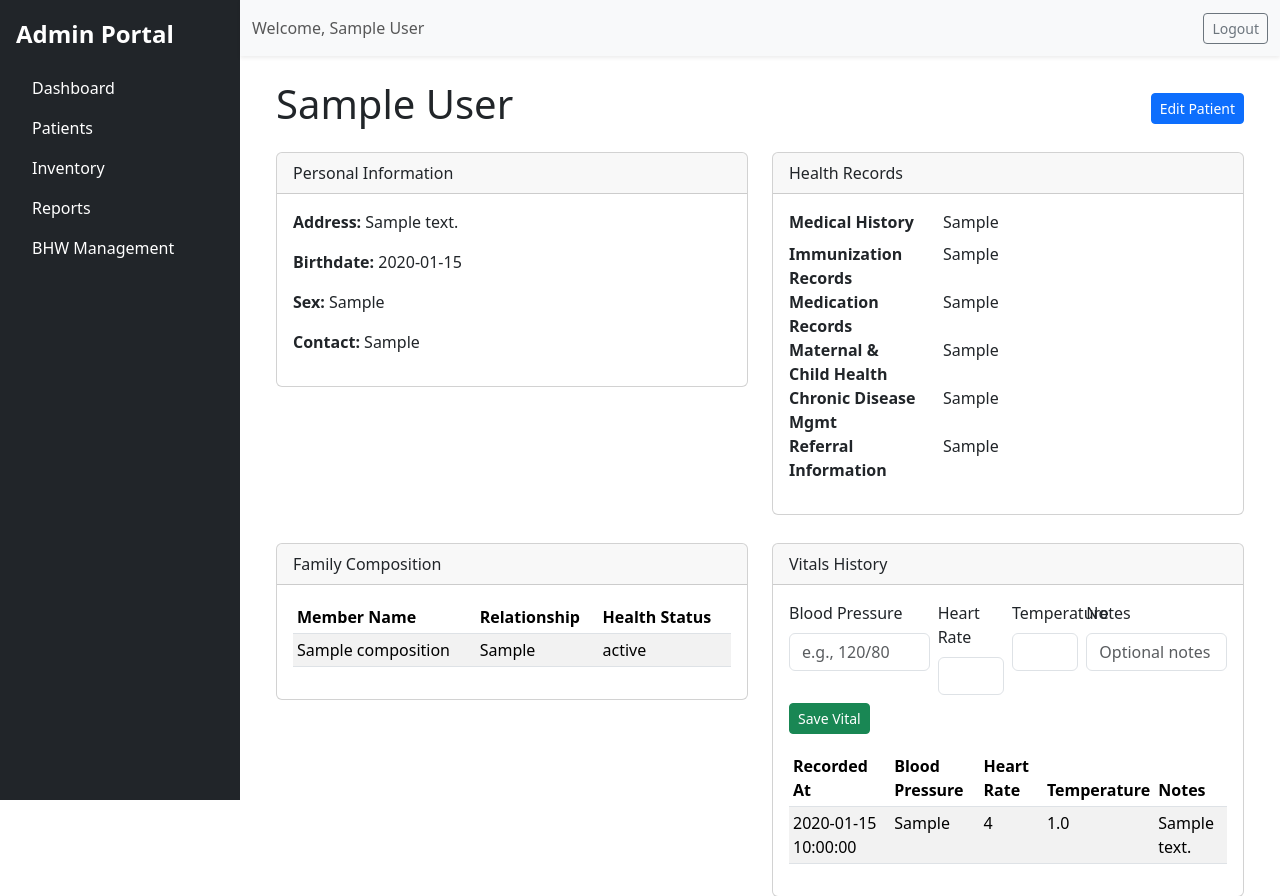
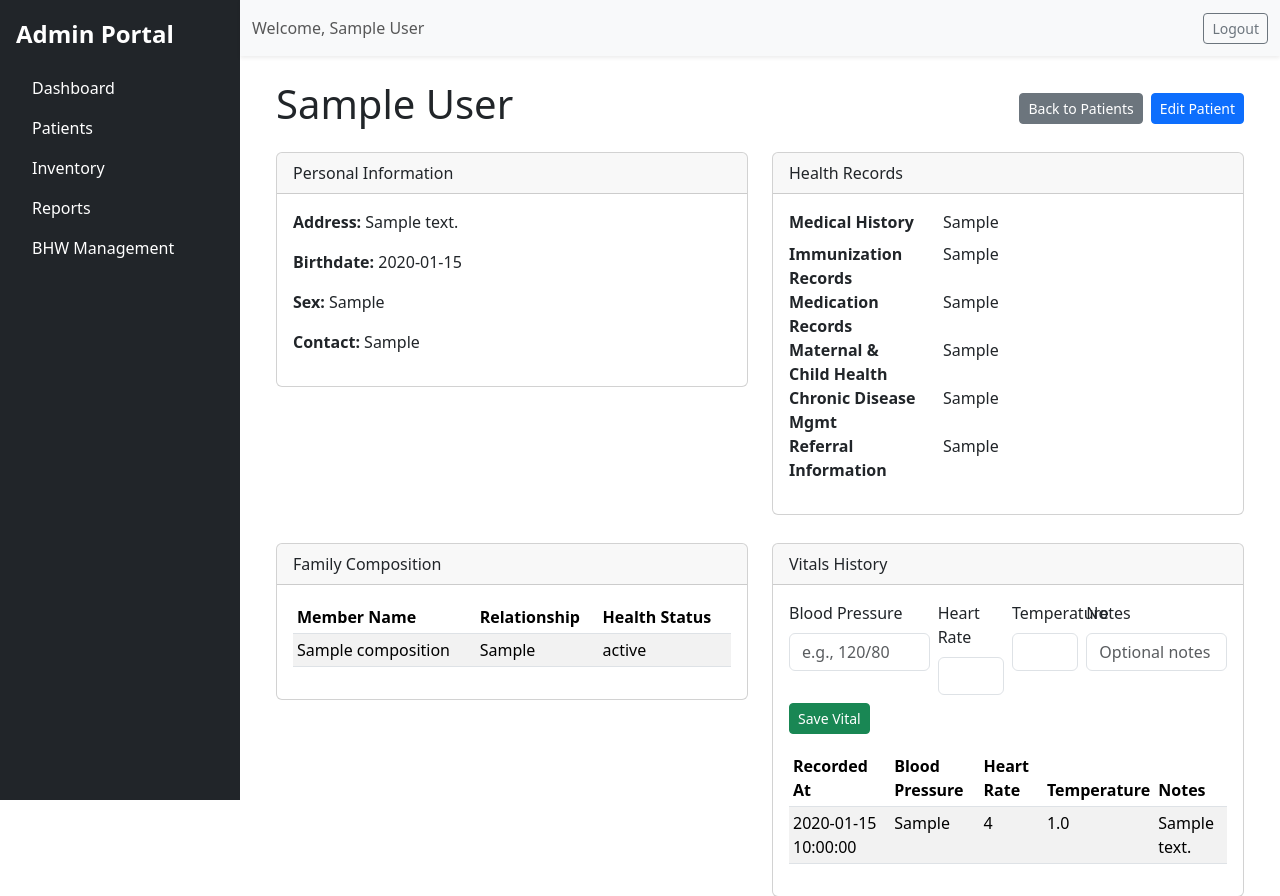
Before and after one commit to J-Akiru5/e-bhm_connect, a PHP site: page /e-bhm_connect/admin-patient-view?id=1 in a window 1280 px wide. Shown: the top 896 px of the page. Run offline with PHP 8.4, Linux system fonts and the light colour scheme; the visitor is signed in with stand-in values (Sample User, id 1); tables that the repository leaves empty hold one stand-in row (values such as "Sample post"); a stand-in replaces the project's code that opens the database connection; some libraries are stand-ins or nearby versions.

Commit message:
UI: add 'Back to Patients' button on patient view

```diff
--- a/pages/admin/patient_view.php
+++ b/pages/admin/patient_view.php
@@ -55,7 +55,10 @@ try {
 <div class="container">
     <div class="d-flex justify-content-between align-items-center mb-3">
         <h1><?php echo htmlspecialchars($patient['full_name'] ?? 'Patient'); ?></h1>
-        <a href="<?php echo BASE_URL; ?>admin-patient-form?id=<?php echo $patient_id; ?>" class="btn btn-primary btn-sm">Edit Patient</a>
+        <div class="d-flex gap-2">
+            <a href="<?php echo BASE_URL; ?>admin-patients" class="btn btn-secondary btn-sm">Back to Patients</a>
+            <a href="<?php echo BASE_URL; ?>admin-patient-form?id=<?php echo $patient_id; ?>" class="btn btn-primary btn-sm">Edit Patient</a>
+        </div>
     </div>
 
     <div class="row g-4">
```
